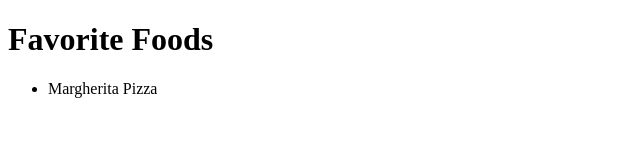
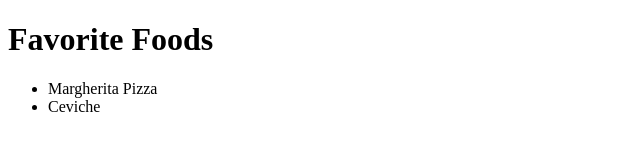
Before and after one commit to dkatina/fav-foods, a plain HTML site: page index.html in a window 1280 px wide. Shown: the full height of the page, 0-640 px from the left. Drawn offline with Linux system fonts and the light colour scheme.

Commit message:
add ceviche

```diff
--- a/index.html
+++ b/index.html
@@ -9,6 +9,7 @@
     <h1>Favorite Foods</h1>
     <ul>
         <li>Margherita Pizza</li>
+        <li>Ceviche</li>
     </ul>
 </body>
 </html>
```
